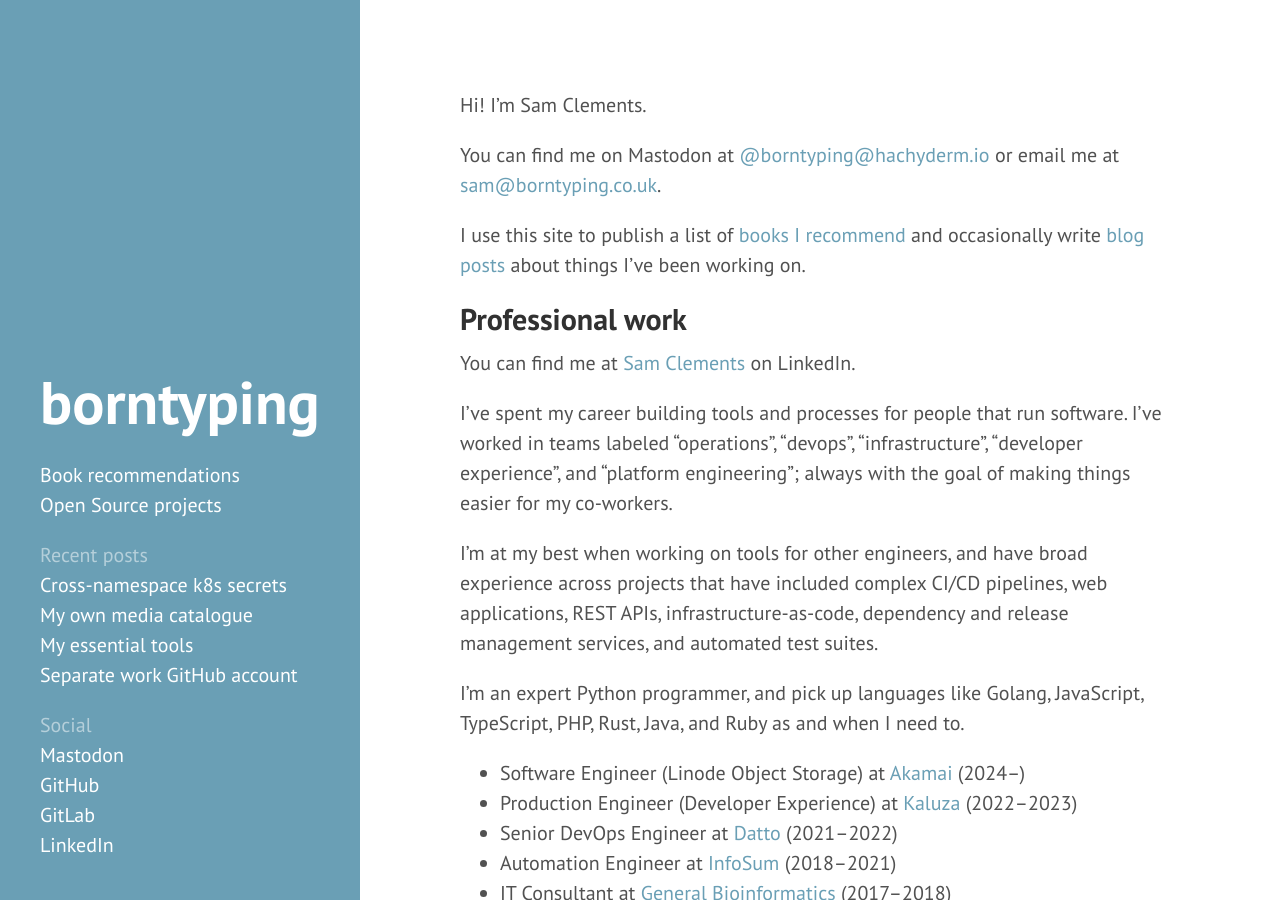
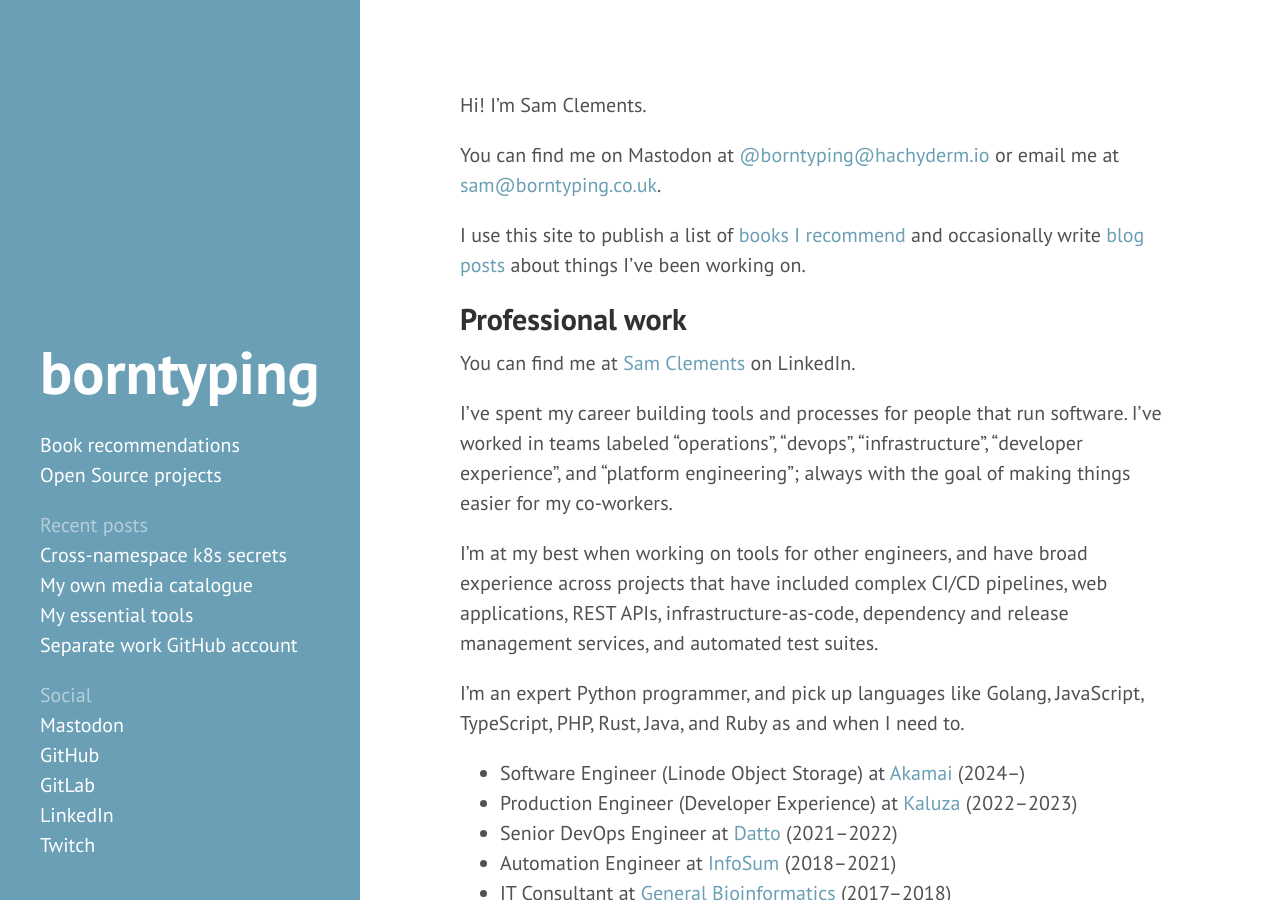
Before and after one commit to borntyping/borntyping.github.io, a Jekyll site: the page built from index.md, in a window 1280 px wide and 900 px high. Built offline with Jekyll 4.4.1, drawn with Linux system fonts in a browser that asks for light colours.

Commit message:
Add Twitch link

```diff
--- a/_layouts/default.html
+++ b/_layouts/default.html
@@ -49,6 +49,7 @@
         <a class="sidebar-nav-item" rel="me" href="https://github.com/borntyping/">GitHub</a>
         <a class="sidebar-nav-item" rel="me" href="https://gitlab.com/borntyping/">GitLab</a>
         <a class="sidebar-nav-item" rel="me" href="https://www.linkedin.com/in/borntyping/">LinkedIn</a>
+        <a class="sidebar-nav-item" rel="me" href="https://www.twitch.tv/rosetyping">Twitch</a>
       </nav>
 
       <!-- <p>&copy; {{ site.time | date: '%Y' }}. All rights reserved.</p> -->
```
